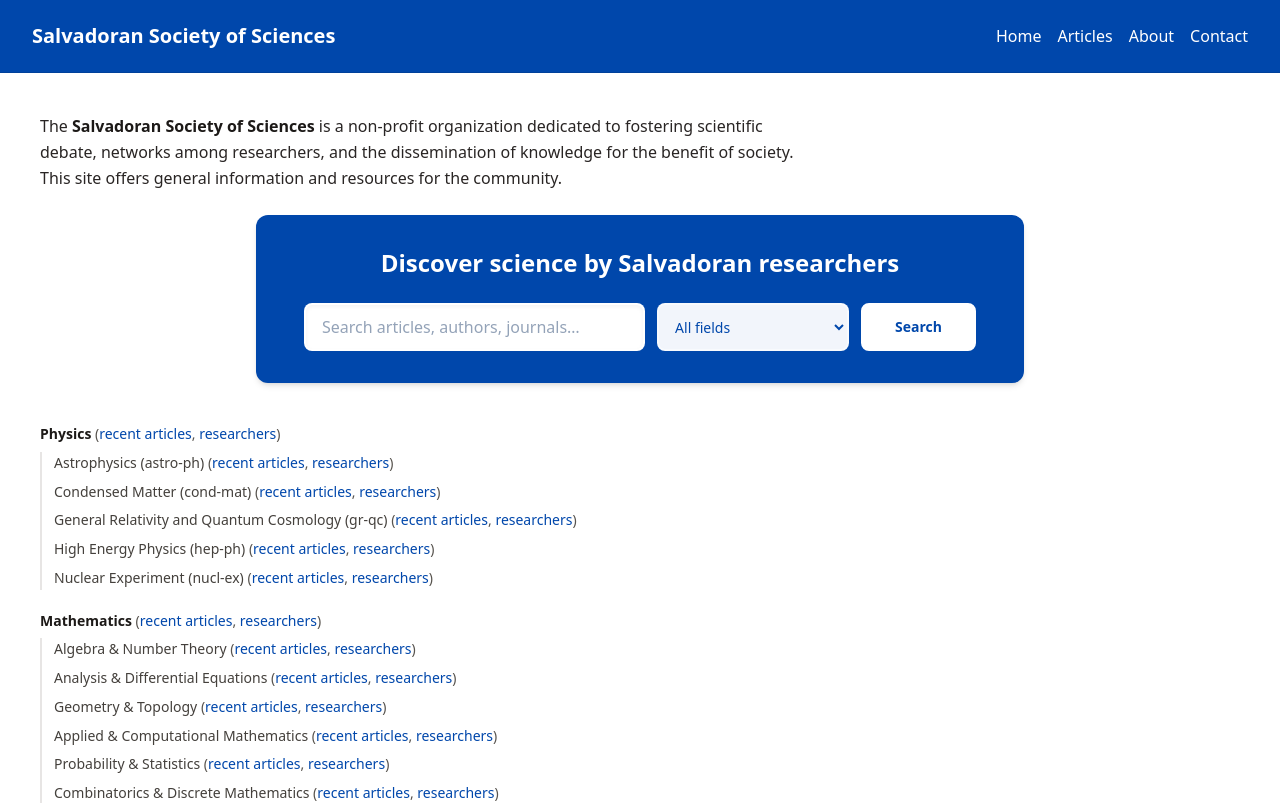
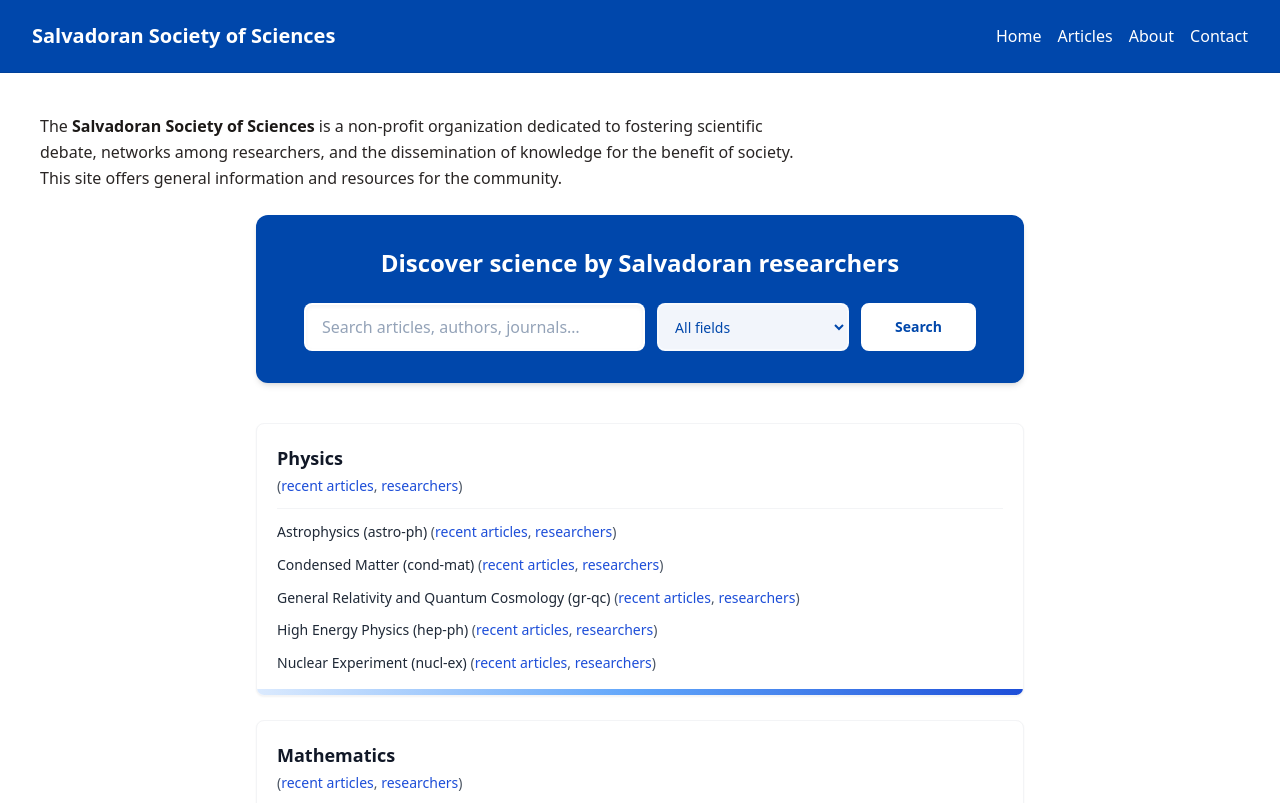
Before and after one commit to jromerooo2/salvadoran_arxiv, a Vue app: page / in a window 1280 px wide. Shown: the top 803 px of the page. Built offline with nearby package versions, Linux system fonts and the light colour scheme; a web font is replaced by a local one.

Commit message:
setting new design for the subjects in the front page

```diff
--- a/src/views/Home.vue
+++ b/src/views/Home.vue
@@ -18,31 +18,45 @@
     </section>
 
     <nav
-      class="category-index max-w-3xl text-sm leading-relaxed text-stone-600"
+      class="category-index mx-auto mt-8 flex w-full max-w-3xl flex-col gap-6"
       aria-label="Browse by field"
     >
-      <ul class="list-none space-y-5 p-0">
-        <li v-for="(category, index) in table_of_content" :key="index">
-          <h2 class="text-sm font-semibold leading-relaxed text-stone-900">
+      <article
+        v-for="(category, index) in table_of_content"
+        :key="index"
+        class="relative flex w-full max-w-none flex-col overflow-hidden rounded-lg border border-gray-100 bg-white p-4 font-sans shadow-sm sm:p-5"
+      >
+        <span
+          class="pointer-events-none absolute inset-x-0 bottom-0 h-1.5 bg-gradient-to-r from-blue-100 via-blue-400 to-blue-700"
+        ></span>
+
+        <header class="pr-1">
+          <h2 class="text-base font-bold leading-snug text-gray-900 sm:text-lg">
             {{ category.category_name }}
-            <span class="font-normal text-stone-600">
-              (<a class="text-[#0047ab] hover:underline" :href="category.category_articlesLink">recent articles</a>,
-              <a class="text-[#0047ab] hover:underline" :href="category.category_researchersLink">researchers</a>)
-            </span>
           </h2>
-          <ul class="mt-1.5 list-none space-y-1.5 border-l-2 border-stone-200 pl-3">
-            <li v-for="(subcategory, subIndex) in category.subcategories" :key="subIndex">
-              <span class="text-sm leading-relaxed text-stone-700">
-                {{ subcategory.subcategories_name }}
-                <span class="font-normal text-stone-600">
-                  (<a class="text-[#0047ab] hover:underline" :href="subcategory.subcategories_articlesLink">recent articles</a>,
-                  <a class="text-[#0047ab] hover:underline" :href="subcategory.subcategories_researchersLink">researchers</a>)
-                </span>
+          <p class="mt-1 text-sm text-gray-600">
+            (<a class="text-blue-700 hover:underline" :href="category.category_articlesLink">recent articles</a>,
+            <a class="text-blue-700 hover:underline" :href="category.category_researchersLink">researchers</a>)
+          </p>
+        </header>
+
+        <section class="mt-3 min-h-0 flex-1 border-t border-gray-100 pt-3">
+          <h3 class="sr-only">Subfields</h3>
+          <ul class="m-0 list-none space-y-2.5 p-0">
+            <li
+              v-for="(subcategory, subIndex) in category.subcategories"
+              :key="subIndex"
+              class="text-sm leading-relaxed text-gray-600"
+            >
+              <span class="font-medium text-gray-800">{{ subcategory.subcategories_name }}</span>
+              <span class="font-normal text-gray-600">
+                (<a class="text-blue-700 hover:underline" :href="subcategory.subcategories_articlesLink">recent articles</a>,
+                <a class="text-blue-700 hover:underline" :href="subcategory.subcategories_researchersLink">researchers</a>)
               </span>
             </li>
           </ul>
-        </li>
-      </ul>
+        </section>
+      </article>
     </nav>
   </div>
 </template>
```
